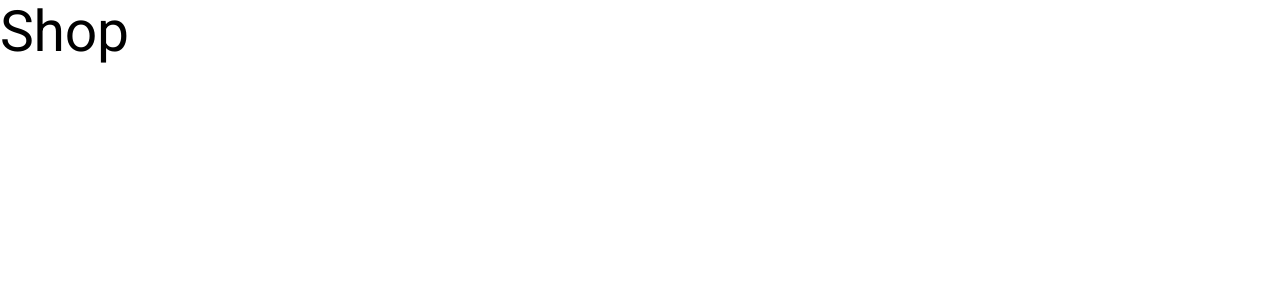
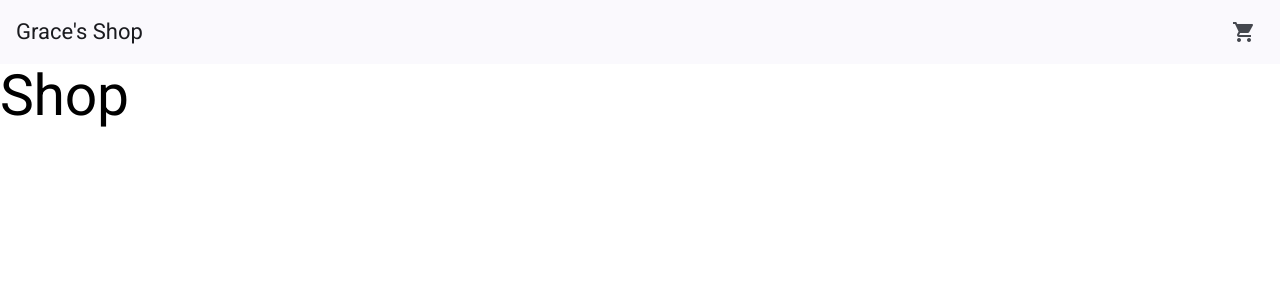
Before and after one commit to grYs51/stackblitz-starters-a4ctg3, an Angular app: page / in a window 1280 px wide. Shown: the top 300 px of the page. Built offline with nearby package versions, Linux system fonts and the light colour scheme.

Commit message:
Added page component with navbar

```diff
--- a/src/app.routes.ts
+++ b/src/app.routes.ts
@@ -1,7 +1,15 @@
 import { Route } from '@angular/router';
+import { PageComponent } from './shared/components/page/page.component';
 export const routes: Route[] = [
+
   {
     path: '',
-    loadComponent: () => import('./pages/listing-result/listing-result.component').then(m => m.ListingResultComponent)
+    component: PageComponent,
+    children: [
+      {
+        path: '',
+        loadComponent: () => import('./pages/listing-result/listing-result.component').then(m => m.ListingResultComponent)
+      }
+    ]
   }
 ];
--- /dev/null
+++ b/src/shared/components/page/page.component.html
@@ -0,0 +1,2 @@
+<app-toolbar />
+<router-outlet/>
--- /dev/null
+++ b/src/shared/components/page/page.component.ts
@@ -0,0 +1,15 @@
+import { ChangeDetectionStrategy, Component } from '@angular/core';
+import { RouterOutlet } from '@angular/router';
+import { ToolbarComponent } from '../toolbar/toolbar.component';
+
+@Component({
+  selector: 'app-page',
+  standalone: true,
+  imports: [
+    RouterOutlet, ToolbarComponent
+  ],
+  templateUrl: './page.component.html',
+  styleUrl: './page.component.scss',
+  changeDetection: ChangeDetectionStrategy.OnPush,
+})
+export class PageComponent { }
--- /dev/null
+++ b/src/shared/components/toolbar/toolbar.component.html
@@ -0,0 +1,7 @@
+<mat-toolbar>
+  <h2>Grace's Shop</h2>
+  <span class="spacing"></span>
+  <button mat-icon-button class="example-icon shopping_cart-icon" aria-label="Example icon-button with heart icon">
+    <mat-icon>shopping_cart</mat-icon>
+  </button>
+</mat-toolbar>
--- /dev/null
+++ b/src/shared/components/toolbar/toolbar.component.scss
@@ -0,0 +1,3 @@
+.spacing {
+  flex: 1;
+}
--- /dev/null
+++ b/src/shared/components/toolbar/toolbar.component.ts
@@ -0,0 +1,16 @@
+import { ChangeDetectionStrategy, Component } from '@angular/core';
+import {MatIconModule} from '@angular/material/icon';
+import {MatButtonModule} from '@angular/material/button';
+import {MatToolbarModule} from '@angular/material/toolbar';
+
+@Component({
+  selector: 'app-toolbar',
+  standalone: true,
+  imports: [
+    MatToolbarModule, MatButtonModule, MatIconModule,
+  ],
+  templateUrl: './toolbar.component.html',
+  styleUrl: './toolbar.component.scss',
+  changeDetection: ChangeDetectionStrategy.OnPush,
+})
+export class ToolbarComponent { }
```
Also changed, not shown: src/shared/components/page/page.component.scss (added).
